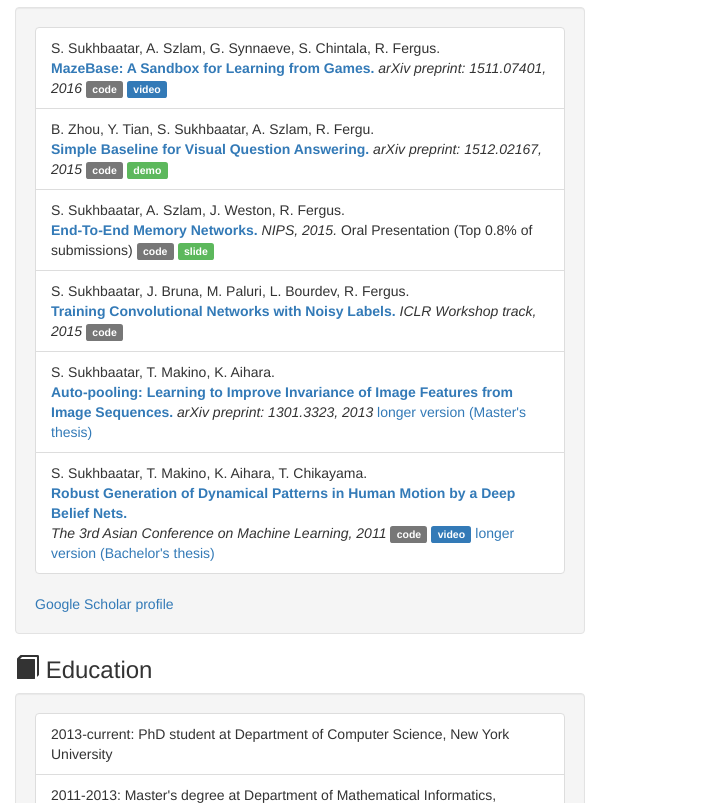
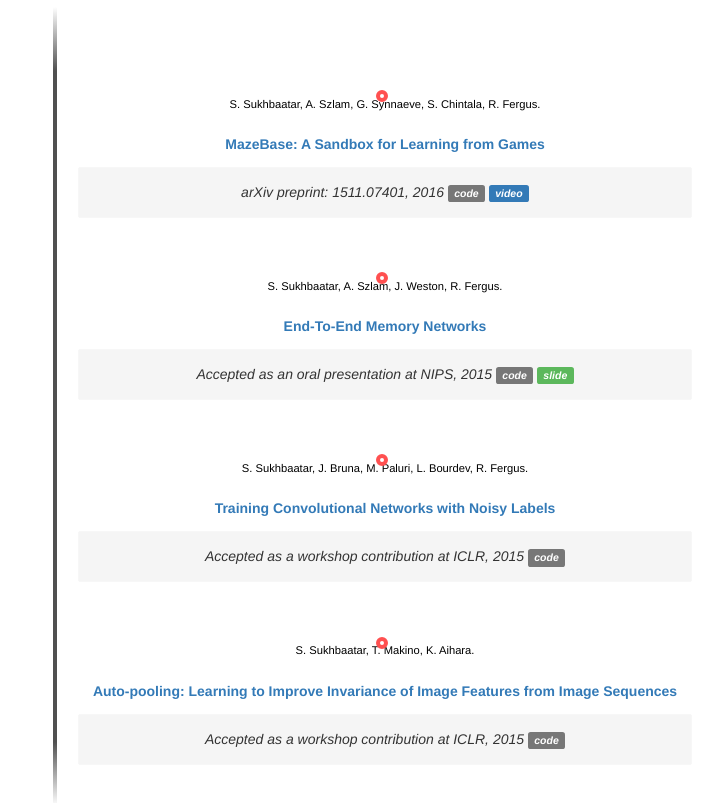
Before and after one commit to tesatory/tesatory.github.io, a plain HTML site: page index.html in a window 600 px wide. Shown: the part 470-1273 px from the top of the page, 705 px wide, since content can reach past the window. Drawn offline with nearby package versions, Linux system fonts and the light colour scheme.

Commit message:
timeline

```diff
--- /dev/null
+++ b/css/timeline.css
@@ -0,0 +1,294 @@
+/* ================ The Timeline ================ */
+
+.timeline {
+  position: relative;
+  width: 660px;
+  margin: 0 auto;
+  margin-top: 20px;
+  padding: 1em 0;
+  list-style-type: none;
+}
+
+.timeline_onecol .timeline {
+  margin: 0 50px;
+}
+
+.timeline:before {
+  position: absolute;
+  left: 50%;
+  top: 0;
+  content: ' ';
+  display: block;
+  width: 4px;
+  height: 100%;
+  margin-left: -2px;
+  background: rgb(80,80,80);
+  background: -moz-linear-gradient(top, rgba(80,80,80,0) 0%, rgb(80,80,80) 8%, rgb(80,80,80) 92%, rgba(80,80,80,0) 100%);
+  background: -webkit-gradient(linear, left top, left bottom, color-stop(0%,rgba(30,87,153,1)), color-stop(100%,rgba(125,185,232,1)));
+  background: -webkit-linear-gradient(top, rgba(80,80,80,0) 0%, rgb(80,80,80) 8%, rgb(80,80,80) 92%, rgba(80,80,80,0) 100%);
+  background: -o-linear-gradient(top, rgba(80,80,80,0) 0%, rgb(80,80,80) 8%, rgb(80,80,80) 92%, rgba(80,80,80,0) 100%);
+  background: -ms-linear-gradient(top, rgba(80,80,80,0) 0%, rgb(80,80,80) 8%, rgb(80,80,80) 92%, rgba(80,80,80,0) 100%);
+  background: linear-gradient(to bottom, rgba(80,80,80,0) 0%, rgb(80,80,80) 8%, rgb(80,80,80) 92%, rgba(80,80,80,0) 100%);
+
+  z-index: 5;
+}
+
+.timeline_onecol .timeline:before {
+  left: 0%;
+  margin-left: -12px;
+}
+
+.timeline li {
+  padding: 1em 0;
+}
+
+.timeline li:after {
+  content: "";
+  display: block;
+  height: 0;
+  clear: both;
+  visibility: hidden;
+}
+
+.direction-l {
+  position: relative;
+  width: 320px;
+  float: left;
+  text-align: right;
+}
+
+.direction-r {
+  position: relative;
+  width: 320px;
+  float: right;
+}
+
+.timeline_onecol .direction-r {
+  position: relative;
+  width: 640px;
+  float: left;
+}
+
+
+.flag-wrapper {
+  position: relative;
+  display: inline-block;
+
+  /*text-align: center;*/
+}
+
+.flag {
+  position: relative;
+  display: inline;
+  /*background: rgb(248,248,248);*/
+  padding: 6px 10px;
+  border-radius: 5px;
+
+  font-weight: 600;
+  color: #337ab7;
+  text-align: left;
+}
+
+/*.direction-l .flag {
+  -webkit-box-shadow: -1px 1px 1px rgba(0,0,0,0.15), 0 0 1px rgba(0,0,0,0.15);
+  -moz-box-shadow: -1px 1px 1px rgba(0,0,0,0.15), 0 0 1px rgba(0,0,0,0.15);
+  box-shadow: -1px 1px 1px rgba(0,0,0,0.15), 0 0 1px rgba(0,0,0,0.15);
+}
+
+.direction-r .flag {
+  -webkit-box-shadow: 1px 1px 1px rgba(0,0,0,0.15), 0 0 1px rgba(0,0,0,0.15);
+  -moz-box-shadow: 1px 1px 1px rgba(0,0,0,0.15), 0 0 1px rgba(0,0,0,0.15);
+  box-shadow: 1px 1px 1px rgba(0,0,0,0.15), 0 0 1px rgba(0,0,0,0.15);
+}*/
+
+.direction-l .flag:before,
+.direction-r .flag:before {
+  position: absolute;
+  top: 50%;
+  right: -15px;
+  /*right: -40px;*/
+  content: ' ';
+  display: block;
+  width: 10px;
+  height: 10px;
+  margin-top: -10px;
+  background: #fff;
+  border-radius: 10px;
+  /*border: 4px solid rgb(255,80,80);*/
+  border: 5px solid rgb(80,80,80);
+  z-index: 10;
+}
+
+.direction-r .flag:before {
+  left: -15px;
+}
+
+/*.direction-l .flag:after {
+  content: "";
+  position: absolute;
+  left: 100%;
+  top: 50%;
+  height: 0;
+  width: 0;
+  margin-top: -8px;
+  border: solid transparent;
+  border-left-color: rgb(248,248,248);
+  border-width: 8px;
+  pointer-events: none;
+}
+
+.direction-r .flag:after {
+  content: "";
+  position: absolute;
+  right: 100%;
+  top: 50%;
+  height: 0;
+  width: 0;
+  margin-top: -8px;
+  border: solid transparent;
+  border-right-color: rgb(248,248,248);
+  border-width: 8px;
+  pointer-events: none;
+}*/
+
+.time-wrapper {
+  display: inline;
+
+  line-height: 1em;
+  font-size: 0.8em;
+  color: #000;
+  vertical-align: middle;
+}
+
+/*.direction-l .time-wrapper {
+  float: left;
+}
+
+.direction-r .time-wrapper {
+  float: right;
+}*/
+
+.time {
+  display: inline-block;
+  padding: 4px 10px;
+}
+
+.desc {
+  margin: 0em 0.75em 0 0;
+
+  /*font-size: 0.77777em;*/
+  font-style: italic;
+  line-height: 1.5em;
+}
+
+.direction-r .desc {
+  margin: 0em 0 0 0.75em;
+}
+
+/* ================ Timeline Media Queries ================ */
+
+@media screen and (max-width: 660px) {
+
+.timeline {
+ 	width: 100%;
+	padding: 4em 0 1em 0;
+}
+
+.timeline li {
+	padding: 2em 0;
+}
+
+.direction-l,
+.direction-r {
+	float: none;
+	width: 100%;
+
+	text-align: center;
+}
+
+.flag-wrapper {
+	text-align: center;
+}
+
+.flag {
+	background: rgb(255,255,255);
+	z-index: 15;
+}
+
+.direction-l .flag:before,
+.direction-r .flag:before {
+  position: absolute;
+  top: -30px;
+	left: 50%;
+	content: ' ';
+	display: block;
+	width: 12px;
+	height: 12px;
+	margin-left: -9px;
+	background: #fff;
+	border-radius: 10px;
+	border: 4px solid rgb(255,80,80);
+	z-index: 10;
+}
+
+.direction-l .flag:after,
+.direction-r .flag:after {
+	content: "";
+	position: absolute;
+	left: 50%;
+	top: -8px;
+	height: 0;
+	width: 0;
+	margin-left: -8px;
+	border: solid transparent;
+	border-bottom-color: rgb(255,255,255);
+	border-width: 8px;
+	pointer-events: none;
+}
+
+.time-wrapper {
+	display: block;
+	position: relative;
+	margin: 4px 0 0 0;
+	z-index: 14;
+}
+
+.direction-l .time-wrapper {
+	float: none;
+}
+
+.direction-r .time-wrapper {
+	float: none;
+}
+
+.desc {
+	position: relative;
+	margin: 1em 0 0 0;
+	padding: 1em;
+	background: rgb(245,245,245);
+	-webkit-box-shadow: 0 0 1px rgba(0,0,0,0.20);
+	-moz-box-shadow: 0 0 1px rgba(0,0,0,0.20);
+	box-shadow: 0 0 1px rgba(0,0,0,0.20);
+
+  z-index: 15;
+}
+
+.direction-l .desc,
+.direction-r .desc {
+	position: relative;
+	margin: 1em 1em 0 1em;
+	padding: 1em;
+
+  z-index: 15;
+}
+
+}
+
+@media screen and (min-width: 400px ?? max-width: 660px) {
+
+.direction-l .desc,
+.direction-r .desc {
+	margin: 1em 4em 0 4em;
+}
+
+}
--- a/index.html
+++ b/index.html
@@ -13,6 +13,7 @@
     <link href="css/bootstrap.min.css" rel="stylesheet">
     <link rel="stylesheet" href="font-awesome-4.4.0/css/font-awesome.css">
     <link rel="stylesheet" href="bootstrap-social/bootstrap-social.css">
+    <link rel="stylesheet" href="css/timeline.css">
   </head>
   <body>
     <div class="container">
@@ -34,7 +35,52 @@
 	</a>
       </h4>
       <h3><span class="glyphicon glyphicon-pencil"></span> Publications</h3>
-      <div class="well">
+    <div class="timeline_onecol">
+  	<ul class="timeline">
+		<li>
+			<div class="direction-r">
+				<div class="flag-wrapper">
+					<span class="time-wrapper"><span class="time">S. Sukhbaatar, A. Szlam, G. Synnaeve, S. Chintala, R. Fergus. </span></span></br>
+					<span class="flag"><a href="http://arxiv.org/abs/1511.07401" target="_blank">MazeBase: A Sandbox for Learning from Games</a></span>
+				</div>
+				<div class="desc">arXiv preprint: 1511.07401, 2016
+			    <a class="label label-default" href="http://github.com/facebook/mazebase" target="_blank">code</a>
+			    <a class="label label-primary" href="https://youtu.be/kwnp8jFRi5E" target="_blank">video</a>
+			</div>
+		</li>
+		<li>
+			<div class="direction-r">
+				<div class="flag-wrapper">
+					<span class="time-wrapper"><span class="time">S. Sukhbaatar, A. Szlam, J. Weston, R. Fergus. </span></span></br>
+					<span class="flag"><a href="http://arxiv.org/abs/1503.08895" target="_blank">End-To-End Memory Networks</a></span>
+				</div>
+				<div class="desc">Accepted as an oral presentation at NIPS, 2015
+			    <a class="label label-default" href="http://github.com/facebook/memnn" target="_blank">code</a>
+    			<a class="label label-success" href="memnn_nips_pdf.pdf" target="_blank">slide</a>
+			</div>
+		</li>
+		<li>
+			<div class="direction-r">
+				<div class="flag-wrapper">
+					<span class="time-wrapper"><span class="time">S. Sukhbaatar, J. Bruna, M. Paluri, L. Bourdev, R. Fergus. </span></span></br>
+					<span class="flag"><a href="http://arxiv.org/abs/1406.2080" target="_blank">Training Convolutional Networks with Noisy Labels</a></span>
+				</div>
+				<div class="desc">Accepted as a workshop contribution at ICLR, 2015
+			    <a class="label label-default" href="http://github.com/tesatory/convnet-noisy" target="_blank">code</a>
+			</div>
+		</li>
+		<li>
+			<div class="direction-r">
+				<div class="flag-wrapper">
+					<span class="time-wrapper"><span class="time">S. Sukhbaatar, T. Makino, K. Aihara.  </span></span></br>
+					<span class="flag"><a href="http://arxiv.org/abs/1301.3323" target="_blank">Auto-pooling: Learning to Improve Invariance of Image Features from Image Sequences</a></span>
+				</div>
+				<div class="desc">Accepted as a workshop contribution at ICLR, 2015
+			    <a class="label label-default" href="http://github.com/tesatory/convnet-noisy" target="_blank">code</a>
+			</div>
+		</li>
+	</ul>
+	</div>
 	<ul class="list-group">
 	  <li class="list-group-item">
 	   S. Sukhbaatar, A. Szlam, G. Synnaeve, S. Chintala, R. Fergus. <br/>
@@ -78,11 +124,42 @@
 	  </li>
 	</ul>
       <a href="https://scholar.google.com/citations?user=ri1sE34AAAAJ&hl=en" target="_blank">Google Scholar profile</a>
-      </div>
 
       <h3><span class="glyphicon glyphicon-book"></span> Education</h3>
-      <div class="well">
-	<ul class="list-group">
+      <!-- <div class="timeline_onecol"> -->
+      <div>
+  	<ul class="timeline">
+		<li>
+			<div class="direction-l">
+				<div class="flag-wrapper">
+					<span class="time-wrapper"><span class="time">2013-current</span></span></br>
+					<span class="flag">New York University, Ph.D student</span>
+				</div>
+				<div class="desc">Department of Computer Science</div>
+			</div>
+		</li>
+		<li>
+			<div class="direction-r">
+				<div class="flag-wrapper">
+					<span class="time-wrapper"><span class="time">2011-2013</span></span></br>
+					<span class="flag">The University of Tokyo, Master's degree</span>
+				</div>
+				<div class="desc">Department of Mathematical Informatics, Graduate School of Information Science and Technology</div>
+			</div>
+		</li>
+		<li>
+			<div class="direction-l">
+				<div class="flag-wrapper">
+					<span class="time-wrapper"><span class="time">2007-2011</span></span></br>
+					<span class="flag">The University of Tokyo, Bachelor's degree</span>
+				</div>
+				<div class="desc">Department of Electrical and Electronic Engineering, School of Engineering </div>
+			</div>
+		</li>
+	</ul>
+	</div>
+
+	<!-- <ul class="list-group">
 	  <li class="list-group-item">
 	    2013-current: PhD student at Department of Computer Science, New York University
 	  </li>
@@ -92,12 +169,52 @@
 	  <li class="list-group-item">
 	    2007-2011: Bachelor's degree at Department of Electrical and Electronic Engineering, School of Engineering, The University of Tokyo
 	  </li>
-	</ul>
-      </div>
+	</ul> -->
 
       <h3><span class="glyphicon glyphicon-lock"></span> Work experience</h3>
-      <div class="well">
-	<ul class="list-group">
+      <!-- <div class="timeline_onecol"> -->
+      <div>
+	<ul class="timeline">
+		<li>
+			<div class="direction-r">
+				<div class="flag-wrapper">
+					<span class="time-wrapper"><span class="time">Summer 2015</span></span></br>
+					<span class="flag">Facebook AI Research</span>
+				</div>
+				<div class="desc">Research on reinforcement learning</div>
+			</div>
+		</li>
+		<li>
+			<div class="direction-l">
+				<div class="flag-wrapper">
+					<span class="time-wrapper"><span class="time">Summer 2014</span></span></br>
+					<span class="flag">Facebook AI Research</span>
+				</div>
+				<div class="desc">Research on noisy labels, memory networks</div>
+			</div>
+		</li>
+		<li>
+			<div class="direction-r">
+				<div class="flag-wrapper">
+					<span class="time-wrapper"><span class="time">Summer 2011</span></span></br>
+					<span class="flag">Google, Japan</span>
+				</div>
+				<div class="desc">Worked on a memory profiler for Chromium browser.</div>
+			</div>
+		</li>
+		<li>
+			<div class="direction-l">
+				<div class="flag-wrapper">
+					<span class="time-wrapper"><span class="time">2007-2011</span></span></br>
+					<span class="flag">Research & Development</span>
+				</div>
+				<div class="desc">Web application development on ASP.NET.</div>
+			</div>
+		</li>
+	</ul>
+</div>
+
+	<!-- <ul class="list-group">
 	  <li class="list-group-item">
 	    2014 - 2015: Research Internship at <a href="http://research.facebook.com/ai" target="_black">Facebook AI Group</a>. Worked on memory networks and reinforcement learning.
 	  </li>
@@ -107,10 +224,8 @@
 	  <li class="list-group-item">
 	    2011: Google Summer Internship. Worked on a memory profiler for Chromium browser.
 	  </li>
-	</ul>
-      </div>
+	</ul> -->
       <h3><span class="glyphicon glyphicon-star"></span> Achievements</h3>
-      <div class="well">
 	<ul class="list-group">
 	  <li class="list-group-item">
 	    Two silver and one bronze medals from
@@ -123,7 +238,6 @@
 	    Seven gold medals from Mongolian National Mathematical and Physics olympiads
 	  </li>
 	</ul>
-      </div>
     </div>
     <footer style="background-color:#f5f5f5;width:100%;padding-bottom:10px;">
     <div class="container" style="text-align:center;">
```
